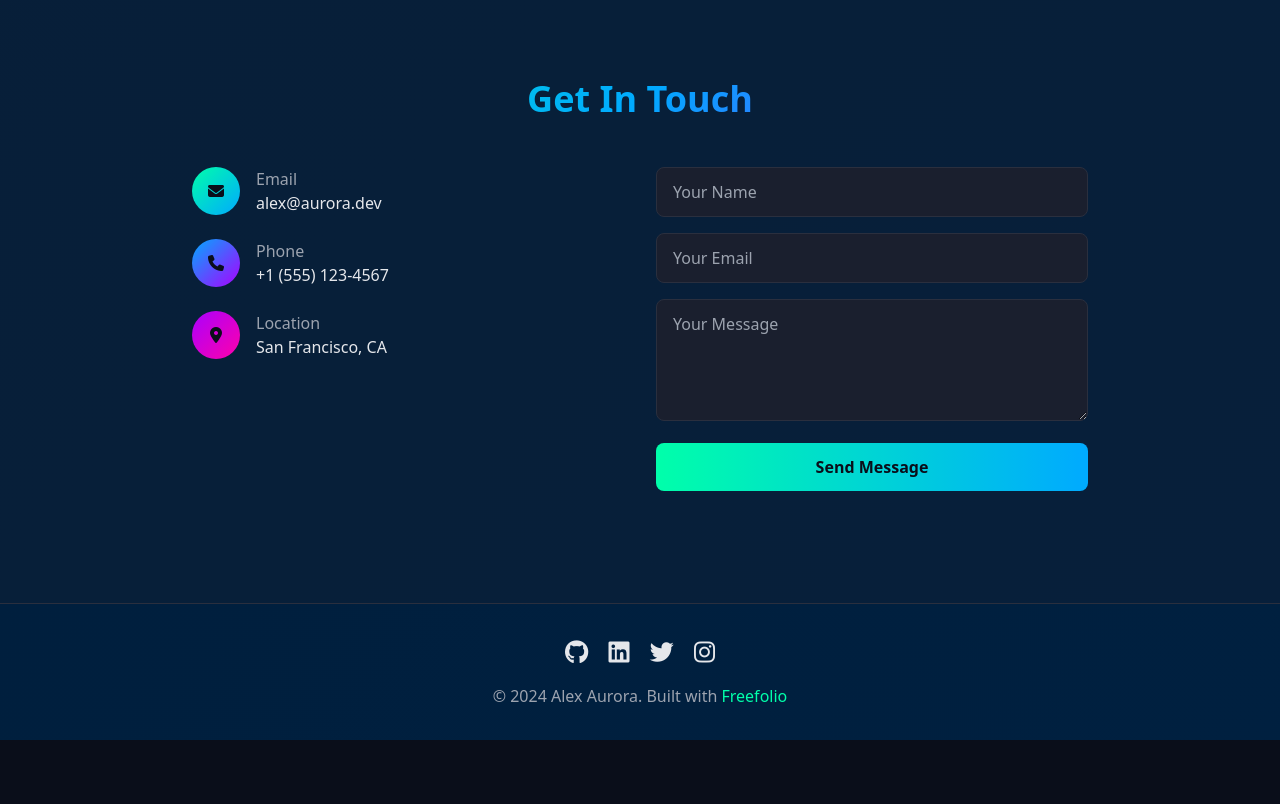
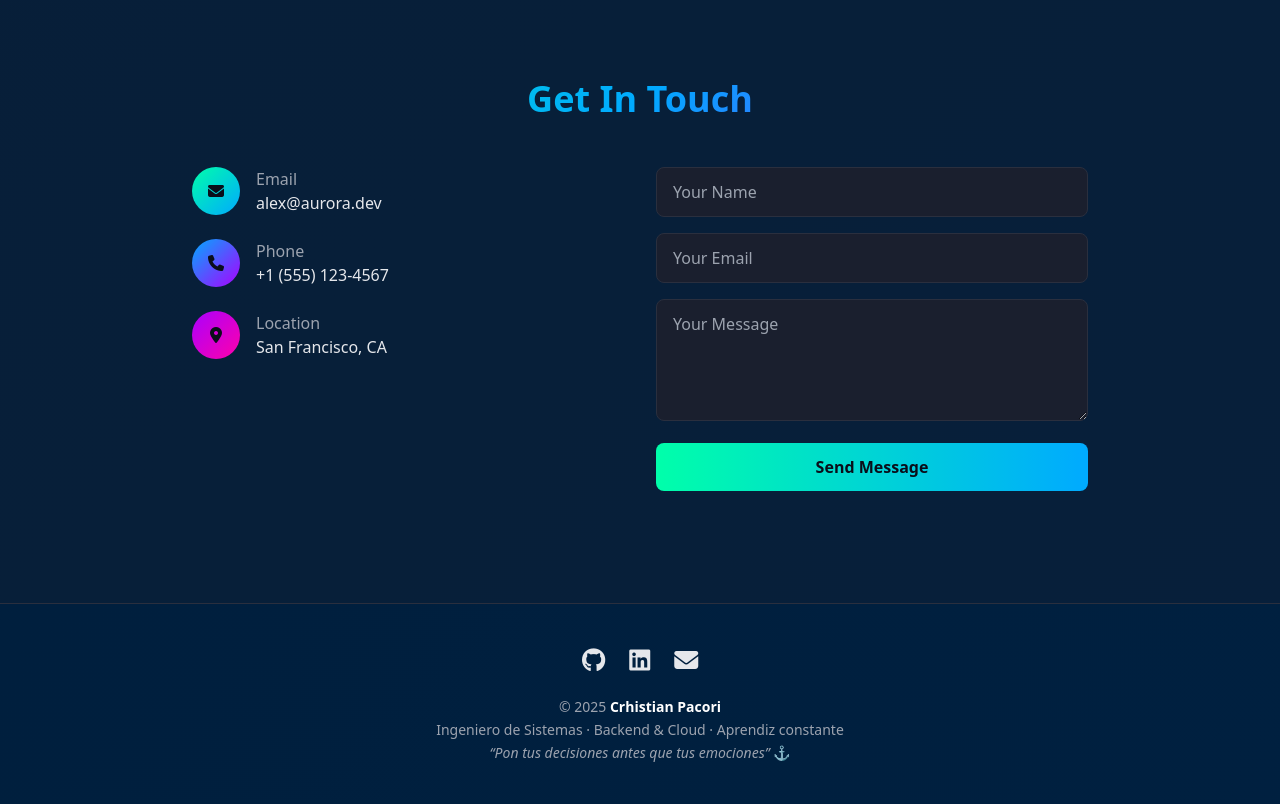
Before and after one commit to Cristian-hash/portafolio, a plain HTML site: page index.html in a window 1280 px wide. Shown: the part 6549-7353 px from the top of the page. Before the commit the page ends 7289 px from the top, so only its background shows below. Drawn offline with nearby package versions, Linux system fonts and the light colour scheme.

Commit message:
seccion blog

```diff
--- a/index.html
+++ b/index.html
@@ -944,22 +944,48 @@
     </section>
 
     <!-- Footer -->
-    <footer class="py-8 border-t border-dark-border">
-        <div class="container mx-auto px-6 text-center">
-            <div class="mb-4">
-                <a href="#" class="text-2xl mx-2 hover:text-aurora-green transition"><i class="fab fa-github"></i></a>
-                <a href="#" class="text-2xl mx-2 hover:text-aurora-blue transition"><i class="fab fa-linkedin"></i></a>
-                <a href="#" class="text-2xl mx-2 hover:text-aurora-purple transition"><i class="fab fa-twitter"></i></a>
-                <a href="#" class="text-2xl mx-2 hover:text-aurora-pink transition"><i class="fab fa-instagram"></i></a>
-            </div>
-            <p class="text-gray-400">
-                © 2024 Alex Aurora. Built with
-                <a href="https://github.com/OSSPhilippines/freefolio" class="text-aurora-green hover:text-aurora-blue transition">
-                    Freefolio
-                </a>
-            </p>
-        </div>
-    </footer>
+<!-- Footer -->
+<footer class="py-10 border-t border-dark-border">
+  <div class="container mx-auto px-6 text-center">
+
+    <!-- Redes -->
+    <div class="mb-5 flex justify-center gap-6">
+      <a
+        href="https://github.com/Cristian-hash"
+        target="_blank"
+        rel="noopener noreferrer"
+        class="text-2xl hover:text-aurora-green transition"
+        aria-label="GitHub">
+        <i class="fab fa-github"></i>
+      </a>
+
+      <a
+        href="https://www.linkedin.com/"
+        target="_blank"
+        rel="noopener noreferrer"
+        class="text-2xl hover:text-aurora-blue transition"
+        aria-label="LinkedIn">
+        <i class="fab fa-linkedin"></i>
+      </a>
+
+      <a
+        href="mailto:cpacori@unsa.edu.pe"
+        class="text-2xl hover:text-aurora-purple transition"
+        aria-label="Email">
+        <i class="fas fa-envelope"></i>
+      </a>
+    </div>
+
+    <!-- Texto -->
+    <p class="text-gray-400 text-sm leading-relaxed">
+      © 2025 <strong class="text-white">Crhistian Pacori</strong><br />
+      Ingeniero de Sistemas · Backend & Cloud · Aprendiz constante<br />
+      <span class="italic">“Pon tus decisiones antes que tus emociones”</span> ⚓
+    </p>
+
+  </div>
+</footer>
+
 
     <script>
         // Mobile menu toggle
```
